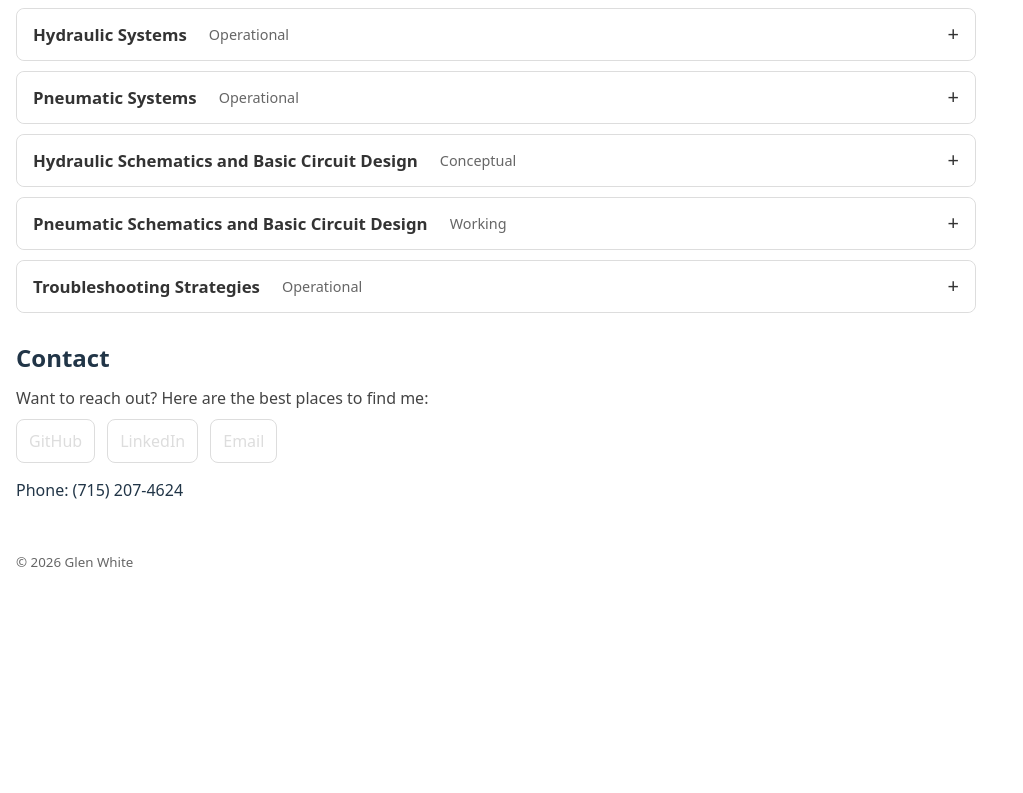
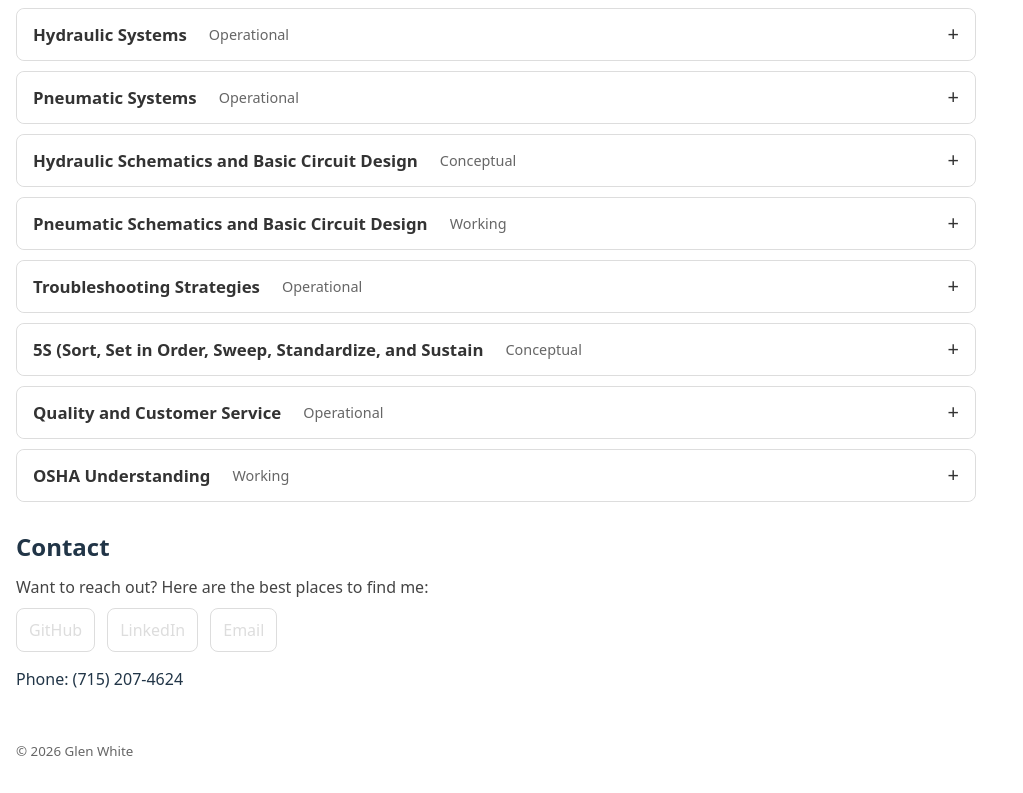
Before and after one commit to GlenWhiteII/aws-fullstack-resume-site, a React (Vite) app: page / in a window 1280 px wide. Shown: the part 2357-3150 px from the top of the page, without its empty margins (0-1023 px from the left). Before the commit the page ends 2961 px from the top, so only its background shows below. Built offline with nearby package versions, Linux system fonts and the light colour scheme.

Commit message:
feat: added data to accordion

```diff
--- a/src/data/trainingTopics.js
+++ b/src/data/trainingTopics.js
@@ -76,4 +76,25 @@ export const trainingTopics = [
       "Applied root-cause analysis techniques, including structured questioning and fault isolation, to resolve recurring equipment and system issues. (5 Whys, Fishbone, and Cost-Benefit Analysis)",
     ],
   },
+  {
+    title: "5S (Sort, Set in Order, Sweep, Standardize, and Sustain",
+    level: "Conceptual",
+    items: [
+      "Leverages 5S as a foundational continuous improvement framework to drive workplace discipline, visual management, and sustainable operational excellence.",
+    ],
+  },
+  {
+    title: "Quality and Customer Service",
+    level: "Operational",
+    items: [
+      "Collaborates with customers to assess technical tradeoffs and execute solutions that align with operational priorities, quality standards, and production impact.",
+    ],
+  },
+  {
+    title: "OSHA Understanding",
+    level: "Working",
+    items: [
+      "Obtained OSHA-10 and have done independent studies beyond to learn more about how OSHA applies to other worksites.",
+    ],
+  },
 ];
```
